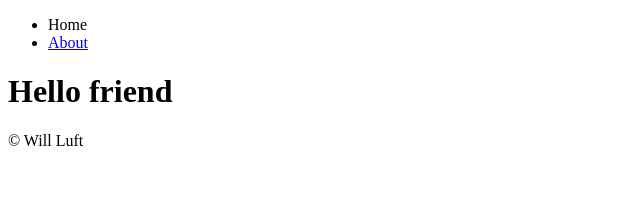
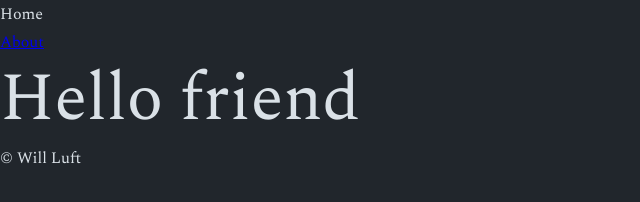
Before and after one commit to wdluft/quote-site, a Gatsby site in the folder frontend/: page / in a window 1280 px wide. Shown: the whole page, without its empty margins (0-640 px from the left). Built offline with nearby package versions, Linux system fonts and the light colour scheme; Gatsby itself is replaced by a stand-in of ours.

Commit message:
Created some global styles

```diff
--- a/frontend/src/components/Layout.js
+++ b/frontend/src/components/Layout.js
@@ -1,10 +1,12 @@
 import React from 'react';
+import GlobalStyle from '../styles/GlobalStyles';
 import Footer from './Footer';
 import Nav from './Nav';
 
 function Layout({ children }) {
   return (
     <>
+      <GlobalStyle />
       <Nav />
       {children}
       <Footer />
--- /dev/null
+++ b/frontend/src/styles/GlobalStyles.js
@@ -0,0 +1,128 @@
+import styled, { createGlobalStyle } from 'styled-components';
+import '@fontsource/spectral';
+
+const GlobalStyle = createGlobalStyle`
+  :root {
+    /* Colors */
+    --black: hsl(420, 69%, 0%);
+    --white: hsl(420, 69%, 100%);
+
+    --green: hsl(140, 52%, 55%);
+    --superLightGreen: hsl(141, 66%, 80%);
+    --lightGreen: hsl(140, 59%, 67%);
+    --darkGreen: hsl(140, 57%, 45%);
+    --superDarkGreen: hsl(140, 81%, 35%);
+
+    --orange: hsl(31, 100%, 70%);
+    --superLightOrange: hsl(31, 100%, 86%);
+    --lightOrange: hsl(31, 100%, 77%);
+    --darkOrange: hsl(31, 91%, 62%);
+    --superDarkOrange: hsl(31, 81%, 48%);
+
+    --blue: hsl(195, 41%, 50%);
+    --superLightBlue: hsl(194, 57%, 78%);
+    --lightBlue: hsl(195, 48%, 63%);
+    --darkBlue: hsl(195, 53%, 39%);
+    --superDarkBlue: hsl(195, 76%, 31%);
+
+    --whySoGrey: hsl(209, 15%, 15%);
+    --superDarkGrey: hsl(209, 15%, 28%);
+    --darkGrey: hsl(207, 12%, 43%);
+    --grey: hsl(208, 12%, 58%);
+    --lightGrey: hsl(210, 16%, 76%);
+    --superLightGrey: hsl(208, 21%, 88%);
+
+    /* TYPOGRAPHY */
+    --superBigText: 5rem;
+    --h1: 4.209rem;
+    --h2: 3.157rem;
+    --h3: 2.369rem;
+    --h4: 1.777rem;
+    --h5: 1.333rem;
+    --baseFontSize: 1rem;
+    --smallText: 0.75rem;
+
+    /* ELEVATION */
+    --xsShadow: 0 0 0 1px rgba(0, 0, 0, 0.1);
+    --smShadow: 0 1px 2px 0 rgba(0, 0, 0, 0.1);
+    --baseShadow: 0 1px 3px 0 rgba(0, 0, 0, 0.15),
+      0 1px 2px 0 rgba(0, 0, 0, 0.11);
+    --mdShadow: 0 4px 6px -1px rgba(0, 0, 0, 0.15),
+      0 2px 4px -1px rgba(0, 0, 0, 0.11);
+    --lgShadow: 0 10px 15px -3px rgba(0, 0, 0, 0.15),
+      0 4px 6px -2px rgba(0, 0, 0, 0.1);
+    --xlShadow: 0 20px 25px -5px rgba(0, 0, 0, 0.15),
+      0 10px 10px -5px rgba(0, 0, 0, 0.09);
+    --xxlShadow: 0 25px 50px -12px rgba(0, 0, 0, 0.3);
+    --innerShadow: inset 0 2px 4px 0 rgba(0, 0, 0, 0.11);
+  }
+
+  *,
+  ::before,
+  ::after {
+    margin: 0;
+    padding: 0;
+    box-sizing: border-box;
+  }
+
+  body {
+    --bgColor: var(--whySoGrey);
+    --textColor: var(--superLightGrey);
+    --primary: var(--green);
+
+    background-color: var(--bgColor);
+    color: var(--textColor);
+    font-family: Spectral, Cambria, Cochin, Georgia, Times, 'Times New Roman',
+      serif;
+    font-weight: 400;
+    line-height: 1.75;
+  }
+
+  :is(h1, h2, h3, h4, h5) {
+    font-family: Spectral, Cambria, Cochin, Georgia, Times, 'Times New Roman',
+      serif;
+    font-weight: 400;
+    line-height: 1.3;
+  }
+
+  h1 {
+    font-size: var(--h1);
+  }
+  h2 {
+    font-size: var(--h2);
+  }
+  h3 {
+    font-size: var(--h3);
+  }
+  h4 {
+    font-size: var(--h4);
+  }
+  h5 {
+    font-size: var(--h5);
+  }
+
+  small,
+  .text_small {
+    font-size: var(--smallText);
+  }
+
+  /* Scrollbar Styles */
+  body::-webkit-scrollbar {
+    width: 0.75rem;
+  }
+  html {
+    scrollbar-width: thin;
+    scrollbar-color: var(--primary) var(--whySoGrey);
+  }
+  body::-webkit-scrollbar-track {
+    background: var(--whySoGrey);
+  }
+  body::-webkit-scrollbar-thumb {
+    background-color: var(--primary);
+    background-image: var(--primary);
+    border-radius: 6px;
+    border: 3px solid var(--whySoGrey);
+  }
+`;
+
+export default GlobalStyle;
```
